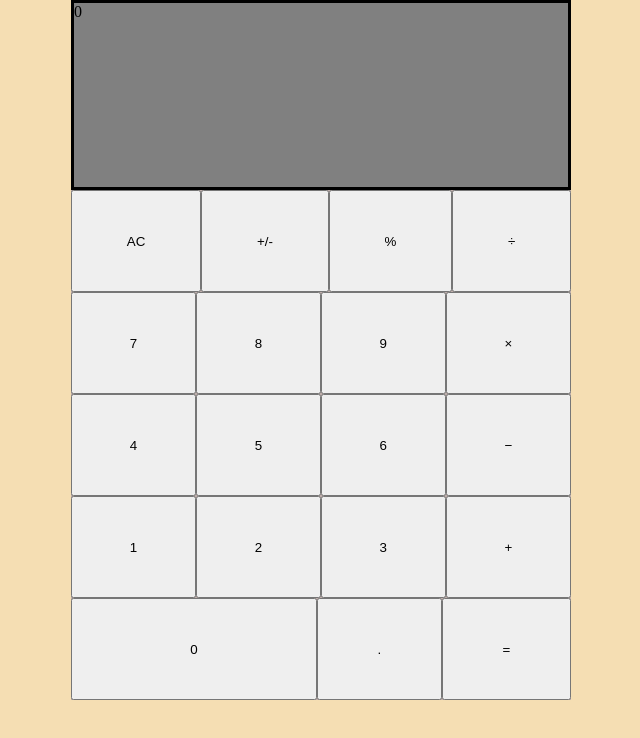
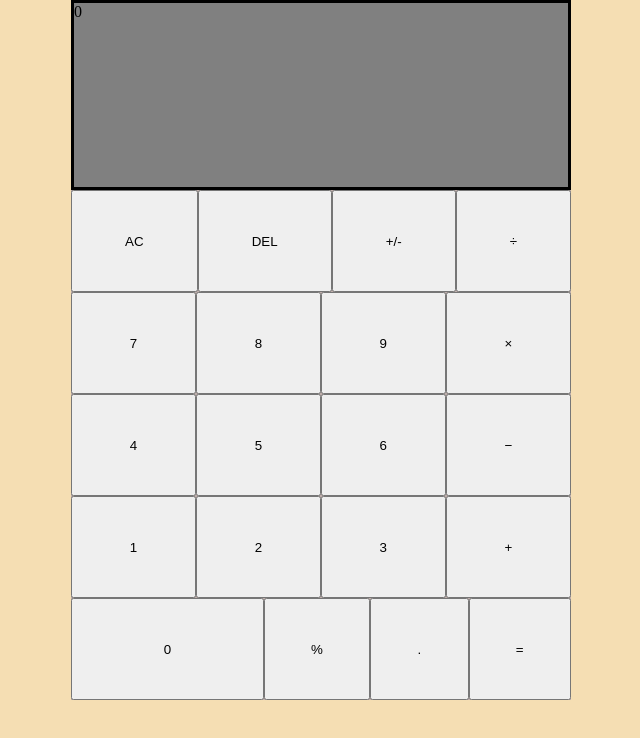
Before and after one commit to jimboscatfood/odin-calculator, a plain HTML site: page index.html in a window 1280 px wide. Shown: the whole page, without its empty margins (319-959 px from the left). Drawn offline with Linux system fonts and the light colour scheme.

Commit message:
Add delete button and move the percent button

```diff
--- a/index.html
+++ b/index.html
@@ -15,8 +15,8 @@
             <div class="buttons">
                 <div class="row1">
                     <button class="function" id="clear">AC</button>
+                    <button class="function" id="delete">DEL</button>
                     <button class="function" id="signs">+/-</button>
-                    <button class="function" id="percent">%</button>
                     <button class="operator" id="divide">&divide;</button>
                 </div>
                 <div class="row2">
@@ -39,6 +39,7 @@
                 </div>
                 <div class="row5">
                     <button class="numKey" id="button0">0</button>
+                    <button class="function" id="percent">%</button>
                     <button id="decimal">.</button>
                     <button id="equal">&equals;</button>
                 </div>
```
